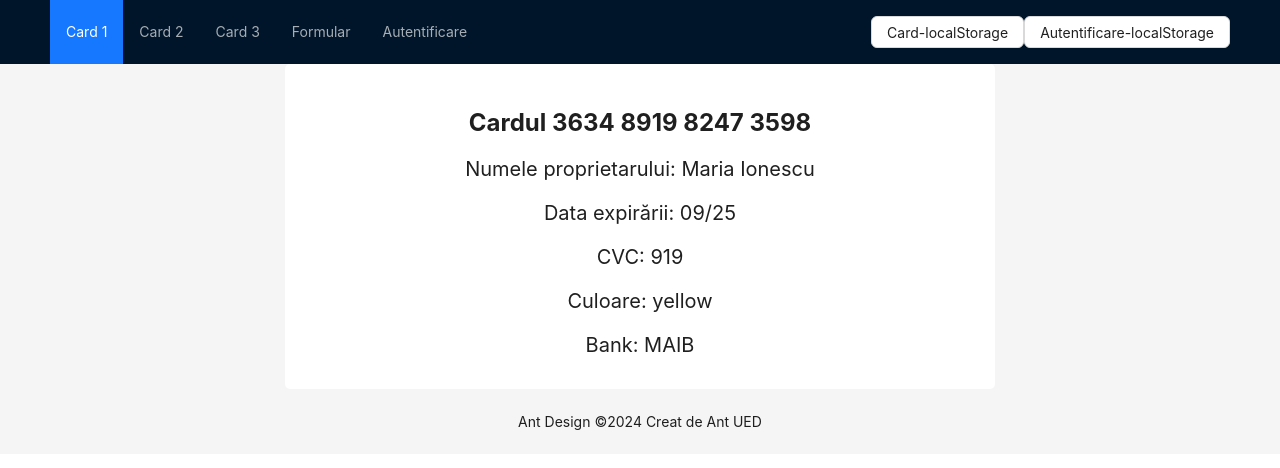
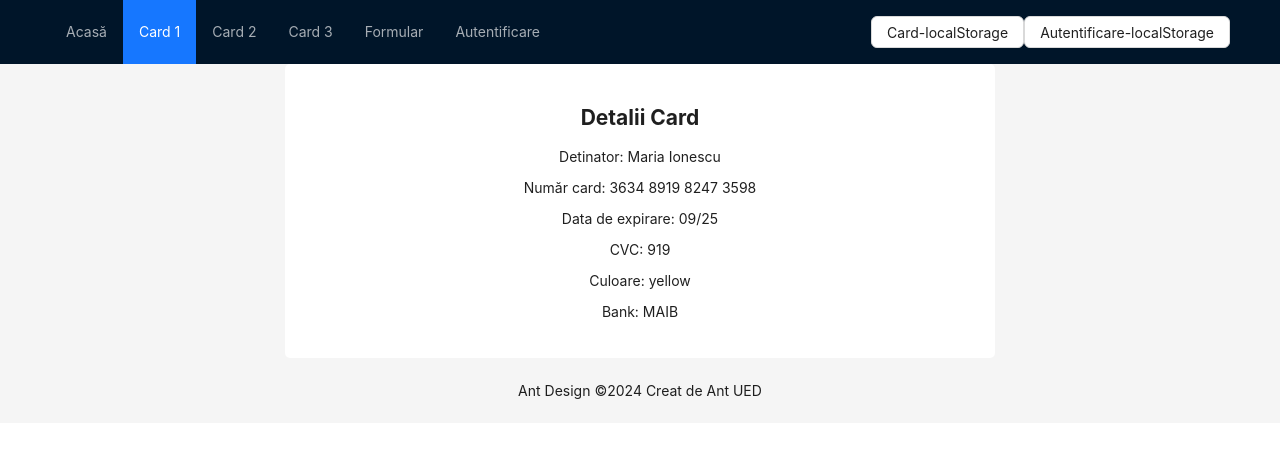
Before and after one commit to ollympiq/LAB-WEB, a React (Create React App) app in the folder laborator2/: page /cards/1 in a window 1280 px wide. Shown: the top 468 px of the page. Built offline with nearby package versions, Linux system fonts and the light colour scheme.

Commit message:
lab7 commit

```diff
--- a/laborator2/package.json
+++ b/laborator2/package.json
@@ -11,6 +11,7 @@
     "mobx-react": "^9.1.1",
     "react": "^18.2.0",
     "react-dom": "^18.2.0",
+    "react-router-dom": "^6.23.1",
     "react-scripts": "5.0.1",
     "web-vitals": "^2.1.4"
   },
--- a/laborator2/src/App.js
+++ b/laborator2/src/App.js
@@ -1,7 +1,10 @@
-import React, { useState } from 'react';
+import React from 'react';
+import { BrowserRouter as Router, Routes, Route, Link } from 'react-router-dom';
 import { Button, Form, Input, Layout, Menu, Select } from 'antd';
 import { makeAutoObservable } from 'mobx';
 import { observer } from 'mobx-react';
+import { useState } from 'react';
+import CardDetails from './CardDetails';
 
 const { Item: MenuItem } = Menu;
 const { Header, Content, Footer } = Layout;
@@ -22,7 +25,7 @@ class Store {
     users = [
         { username: 'user1', password: 'password1' },
         { username: 'user2', password: 'password2' },
-        // Adăugați mai multe perechi username-password după necesitate
+
     ];
 
     constructor() {
@@ -147,9 +150,9 @@ const CustomForm = observer(() => {
                     rules={[{ required: true, message: 'Vă rugăm să introduceți banca' }]}
                 >
                     <Select placeholder="Selectează bancă">
-                        <Option value="Example Bank 1">MAIB</Option>
-                        <Option value="Example Bank 2">Gringotts</Option>
-                        <Option value="Example Bank 3">MICB</Option>
+                        <Option value="MAIB">MAIB</Option>
+                        <Option value="Gringotts">Gringotts</Option>
+                        <Option value="MICB">MICB</Option>
                     </Select>
                 </Form.Item>
                 <Form.Item>
@@ -185,10 +188,8 @@ const LoginForm = observer(() => {
         if (isAuthenticated) {
             setLoginError(false);
             console.log('Autentificare reușită pentru utilizatorul:', username);
-            // Aici poți face orice acțiune suplimentară necesară după autentificare
-            // Exemplu: Redirecționează utilizatorul către pagina principală
-            // window.location.href = '/';
-            return; // Ieșim din funcție pentru a opri procesarea
+
+            return;
         }
 
         setLoginError(true);
@@ -242,6 +243,18 @@ const fetchDataWithLoading = async () => {
 };
 
 fetchDataWithLoading();
+const HomePageForm = observer(() => {
+
+    return (
+        <div>
+            {}
+            <h2>Formular Pagina Principală</h2>
+            <Form>
+                {"Bine ati venit la pagina principala!"}
+            </Form>
+        </div>
+    );
+});
 
 const App = observer(() => {
     const [selectedItem, setSelectedItem] = useState('1');
@@ -263,6 +276,7 @@ const App = observer(() => {
     const selectedCard = store.items.find((item) => item.key === selectedItem);
 
     return (
+        <Router>
             <Layout>
                 <Header style={{ display: 'flex', alignItems: 'center' }}>
                     <div className="demo-logo" />
@@ -274,11 +288,20 @@ const App = observer(() => {
                         onClick={handleMenuItemClick}
                         style={{ flex: 1, minWidth: 0 }}
                     >
+                        <MenuItem key="home">
+                            <Link to="/">Acasă</Link>
+                        </MenuItem>
                         {store.items.map(item => (
-                        <MenuItem key={item.key}>{item.NumberOfCard}</MenuItem>
+                            <MenuItem key={item.key}>
+                                <Link to={`/cards/${item.key}`}>{item.NumberOfCard}</Link>
+                            </MenuItem>
                         ))}
-                    <MenuItem key="form">Formular</MenuItem>
-                    <MenuItem key="login">Autentificare</MenuItem>
+                        <MenuItem key="form">
+                            <Link to="/form">Formular</Link>
+                        </MenuItem>
+                        <MenuItem key="login">
+                            <Link to="/login">Autentificare</Link>
+                        </MenuItem>
                     </Menu>
                     <Button onClick={showLocalStorageData} style={{ marginLeft: '16px' }}>Card-localStorage</Button>
                     <Button onClick={showUsersDataFromLocalStorage}>Autentificare-localStorage</Button>
@@ -293,24 +316,20 @@ const App = observer(() => {
                             textAlign: 'center',
                         }}
                     >
-                    {currentRoute === 'form' ? <CustomForm /> : (
-                        currentRoute === 'login' ? <LoginForm /> : (
-                            <>
-                                <h2 style={{ fontSize: '24px', marginBottom: '12px' }}>Cardul {selectedCard?.NrCard}</h2>
-                                <p style={{ fontSize: '20px', marginBottom: '8px' }}>Numele proprietarului: {selectedCard?.NameOfOwner}</p>
-                                <p style={{ fontSize: '20px', marginBottom: '8px' }}>Data expirării: {selectedCard?.DateOfExpire}</p>
-                                <p style={{ fontSize: '20px', marginBottom: '8px' }}>CVC: {selectedCard?.CVC}</p>
-                                <p style={{ fontSize: '20px', marginBottom: '8px' }}>Culoare: {selectedCard?.color}</p>
-                                <p style={{ fontSize: '20px', marginBottom: '8px' }}>Bank: {selectedCard?.bank}</p>
-                            </>
-                        )
-                    )}
+                        <Routes>
+                            {}
+                            <Route path="/" element={<HomePageForm />} />
+                            <Route path="/form" element={<CustomForm />} />
+                            <Route path="/login" element={<LoginForm />} />
+                            <Route path="/cards/:id" element={<CardDetails store={store} />} />
+                        </Routes>
                     </div>
                 </Content>
                 <Footer style={{ textAlign: 'center' }}>
                     Ant Design ©{new Date().getFullYear()} Creat de Ant UED
                 </Footer>
             </Layout>
+        </Router>
     );
 });
 
--- /dev/null
+++ b/laborator2/src/CardDetails.js
@@ -0,0 +1,26 @@
+import React from 'react';
+import { useParams } from 'react-router-dom';
+
+const CardDetails = ({ store }) => {
+    const { id } = useParams();
+    const selectedCard = store.items.find((item) => item.key === id);
+
+    return (
+        <div>
+            {selectedCard && (
+                <div>
+                    <h2>Detalii Card</h2>
+                    <p>Detinator: {selectedCard.NameOfOwner}</p>
+                    <p>Număr card: {selectedCard.NrCard}</p>
+                    <p>Data de expirare: {selectedCard.DateOfExpire}</p>
+                    <p>CVC: {selectedCard.CVC}</p>
+                    <p>Culoare: {selectedCard.color}</p>
+                    <p>Bank: {selectedCard.bank}</p>
+                    {}
+                </div>
+            )}
+        </div>
+    );
+};
+
+export default CardDetails;
```
Also changed, not shown: 1 other file (tests, documents, lock files or other folders). Lines whose indentation alone changed are shown as unchanged.
